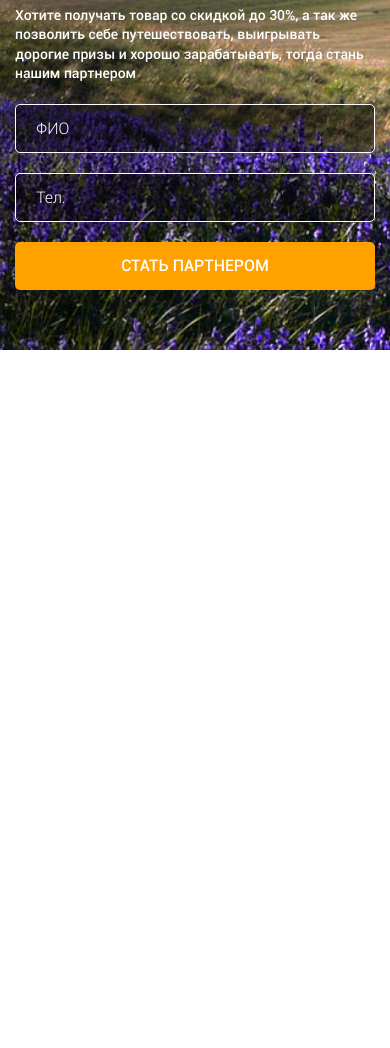
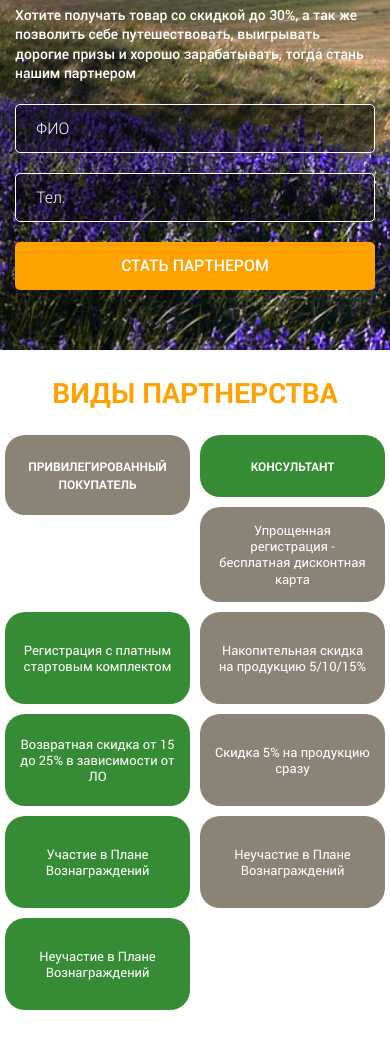
Before and after one commit to AlexKobiliansky/fitorize, a website: page app/index.html in a window 390 px wide. Shown: the part 2860-3908 px from the top of the page. Before the commit the page ends 3210 px from the top, so only its background shows below. Drawn offline with Linux system fonts and the light colour scheme.

Commit message:
section partnership complete

```diff
--- a/app/index.html
+++ b/app/index.html
@@ -252,6 +252,49 @@
 </section>
 <!-- ======= END SECTION FORM-1 ======= -->
 
+<!-- ======= SECTION PARTNERSHIP ======= -->
+<section class="s-partnership" style="background-image: url('img/bg-partners.png');">
+	<div class="container">
+		<h2 class="s-title">Виды партнерства</h2>
+		<div class="partners-wrap">
+			<div class="row">
+				<div class="col-sm-6 col-xs-6 col-md-6 head-partner-item">
+					<div class="item-desc">Привилегированный покупатель</div>
+				</div>
+				<div class="col-sm-6 col-xs-6 col-md-6 head-partner-item">
+					<div class="item-desc">Консультант</div>
+				</div>
+				<div class="col-sm-6 col-xs-6 col-md-4 partner-item">
+					<div class="item-desc">Упрощенная регистрация - бесплатная дисконтная карта</div>
+				</div>
+				<div class="col-sm-6 col-xs-6 col-md-4 col-md-offset-4 partner-item">
+					<div class="item-desc"><p>Регистрация с платным стартовым комплектом</p></div>
+				</div>
+				<div class="col-sm-6 col-xs-6 col-md-4 partner-item">
+					<div class="item-desc">Накопительная скидка на продукцию 5/10/15%</div>
+				</div>
+				<div class="col-sm-6 col-xs-6 col-md-4 col-md-offset-4 partner-item">
+					<div class=" item-desc">Возвратная скидка от 15 до 25% в зависимости от ЛО</div>
+				</div>
+				<div class="col-sm-6 col-xs-6 col-md-4 col-md-offset-1 partner-item">
+					<div class="item-desc">Скидка 5% на продукцию сразу</div>
+				</div>
+				<div class="col-sm-6 col-xs-6 col-md-4 col-md-offset-2 partner-item">
+					<div class="item-desc">Участие в Плане Вознаграждений</div>
+				</div>
+				<div class="col-sm-6 col-xs-6 col-md-4 col-md-offset-2 partner-item">
+					<div class="item-desc">Неучастие в Плане Вознаграждений</div>
+				</div>
+				<div class="col-sm-6 col-xs-6 col-md-4 partner-item">
+					<div class="item-desc">Неучастие в Плане Вознаграждений</div>
+				</div>
+			</div>
+		</div>
+	</div>
+</section>
+<!-- ======= END SECTION PARTNERSHIP ======= -->
+
+
 
 
 
--- a/app/js/common.js
+++ b/app/js/common.js
@@ -13,6 +13,8 @@ $(document).ready(function() {
             $('.prod-item-name').matchHeight();
             $('.prod-item-price').matchHeight();
             $('.prod-item').matchHeight();
+            $('.partner-item .item-desc').matchHeight();
+            $('.head-partner-item .item-desc').matchHeight();
         }
     }
 
--- a/app/sass/base/_media.sass
+++ b/app/sass/base/_media.sass
@@ -4,6 +4,17 @@
 
 /* Large Devices, Wide Screens */
 @media only screen and (max-width : 1200px)
+
+  .partners-wrap
+    .head-partner-item
+      .item-desc
+        font-size: 20px
+    .partner-item
+      .item-desc
+        font-size: 13px
+        &:after
+          width: 60px
+          height: 60px
 
   .adv-formula
     font-size: 24px
@@ -15,6 +26,10 @@
 
 /* Medium Devices, Desktops */
 @media only screen and (max-width : 992px)
+
+  .s-partnership
+    background-size: 0
+
 
   form
     .s-title
@@ -41,6 +56,28 @@
 /* Small Devices, Tablets */
 @media only screen and (max-width : 768px)
 
+
+  .partners-wrap
+    .head-partner-item
+      margin-bottom: 20px
+      .item-desc
+        font-size: 16px
+        display: flex
+        align-items: center
+        justify-content: center
+    .partner-item
+      margin-bottom: 20px
+      .item-desc
+        &:after
+          display: none
+      &:nth-child(odd)
+        .item-desc
+          padding-right: 15px
+          padding-left: 15px
+      &:nth-child(even)
+        .item-desc
+          padding-left: 15px
+          padding-right: 15px
 
   form
     input
@@ -79,6 +116,22 @@
 /* Extra Small Devices, Phones */
 @media only screen and (max-width : 480px)
 
+  .partners-wrap
+    .head-partner-item
+      margin-bottom: 10px
+      padding-left: 5px
+      padding-right: 5px
+      .item-desc
+        font-size: 12px
+    .partner-item
+      margin-bottom: 10px
+      padding-left: 5px
+      padding-right: 5px
+      .item-desc
+        text-align: center
+
+
+
   form
     .s-title
       font-size: 30px
@@ -86,7 +139,6 @@
       margin: 20px 0
       font-size: 14px
       line-height: 1.4
-    input
 
 
   .prod-item
--- /dev/null
+++ b/app/sass/layout/_s-partnership.sass
@@ -0,0 +1,60 @@
+.s-partnership
+  padding: 25px 0 35px
+  background-repeat: no-repeat
+  background-size: 240px
+  background-position: center 220px
+
+.partners-wrap
+  margin-top: 25px
+  .head-partner-item
+    margin-bottom: 42px
+    .item-desc
+      text-transform: uppercase
+      font-weight: bold
+      font-size: 24px
+      line-height: 1.5
+      text-align: center
+      border-radius: 20px
+      padding: 22px
+    &:nth-child(odd)
+      .item-desc
+        background-color: #8b8376
+    &:nth-child(even)
+      .item-desc
+        background-color: $accent-green
+  .partner-item
+    margin-bottom: 42px
+    .item-desc
+      min-height: 92px
+      padding-top: 15px
+      padding-bottom: 15px
+      border-radius: 20px
+      display: flex
+      align-items: center
+      position: relative
+      &:after
+        content: ''
+        position: absolute
+        width: 75px
+        height: 75px
+        background-repeat: no-repeat
+        background-position: center center
+        background-size: contain
+    &:nth-child(odd)
+      .item-desc
+        background-color: #8b8376
+        padding-left: 35px
+        padding-right: 100px
+        &:after
+          background-image: url('../img/icons/partner-pk.png')
+          right: 20px
+    &:nth-child(even)
+      .item-desc
+        background-color: $accent-green
+        padding-left: 100px
+        padding-right: 35px
+        &:after
+          background-image: url('../img/icons/partner-k.png')
+          left: 20px
+
+.item-desc
--- a/app/sass/main.sass
+++ b/app/sass/main.sass
@@ -10,6 +10,7 @@
 @import layout/s-advantages
 @import layout/s-production
 @import layout/s-form
+@import layout/s-partnership
 @import layout/footer
 
 
```
Also changed, not shown: app/css/main.min.css, app/img/bg-partners.png (added), app/img/icons/partner-k.png (added), app/img/icons/partner-pk.png (added), app/js/common.min.js, app/js/scripts.min.js.
